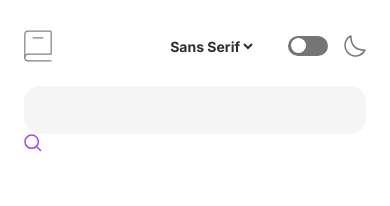
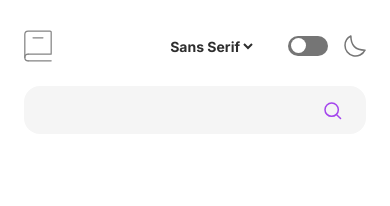
Before and after one commit to xaviguasch/dictionary-web-app-react-frontendmentor-prac, a React (Vite) app: page / in a window 390 px wide. Shown: the top 206 px of the page. Built offline with nearby package versions, Linux system fonts and the light colour scheme.

Commit message:
finished styling input search component, mobile view

```diff
--- a/src/components/InputForm.module.css
+++ b/src/components/InputForm.module.css
@@ -1,4 +1,5 @@
 .InputForm {
+  position: relative;
 }
 
 .input {
@@ -8,6 +9,13 @@
   background: var(--input-background-color);
   border-radius: 16px;
   font-size: var(--fs-16);
+  color: var(--main-font-color);
   font-weight: var(--fw-bold);
   padding: 12px 24px;
 }
+
+.searchIconSvg {
+  position: absolute;
+  top: 16px;
+  right: 24px;
+}
--- a/src/components/InputForm.tsx
+++ b/src/components/InputForm.tsx
@@ -15,14 +15,14 @@ const InputForm = ({ onHandleWord }) => {
 
   return (
     <>
-      <form onSubmit={handleFormSubmit}>
+      <form onSubmit={handleFormSubmit} className={classes.InputForm}>
         <input
           type='text'
           className={classes.input}
           value={inputText}
           onChange={(e) => setInputText(e.target.value)}
         />
-        <SearchIcon />
+        <SearchIcon className={classes.searchIconSvg} />
       </form>
     </>
   )
```
